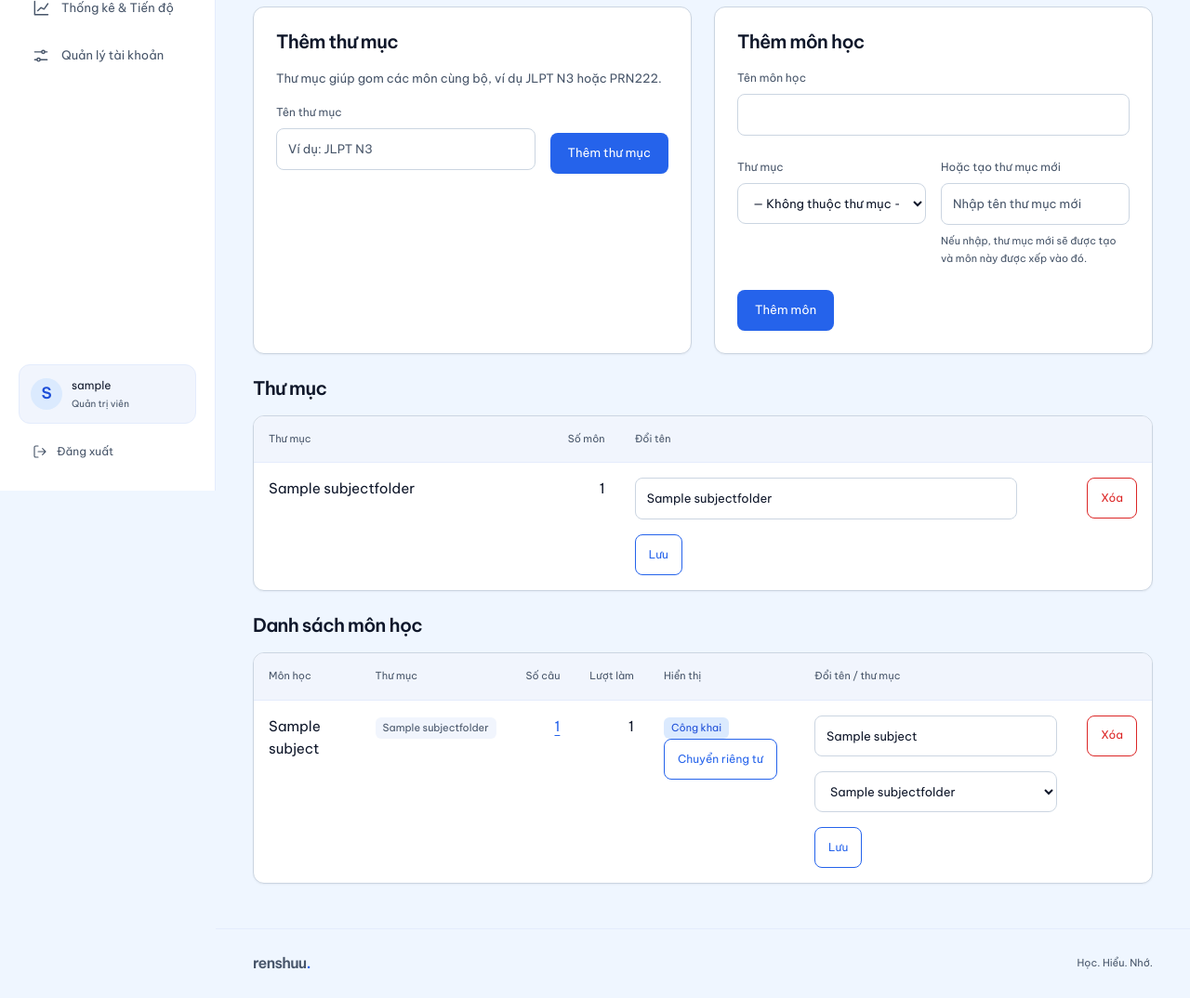
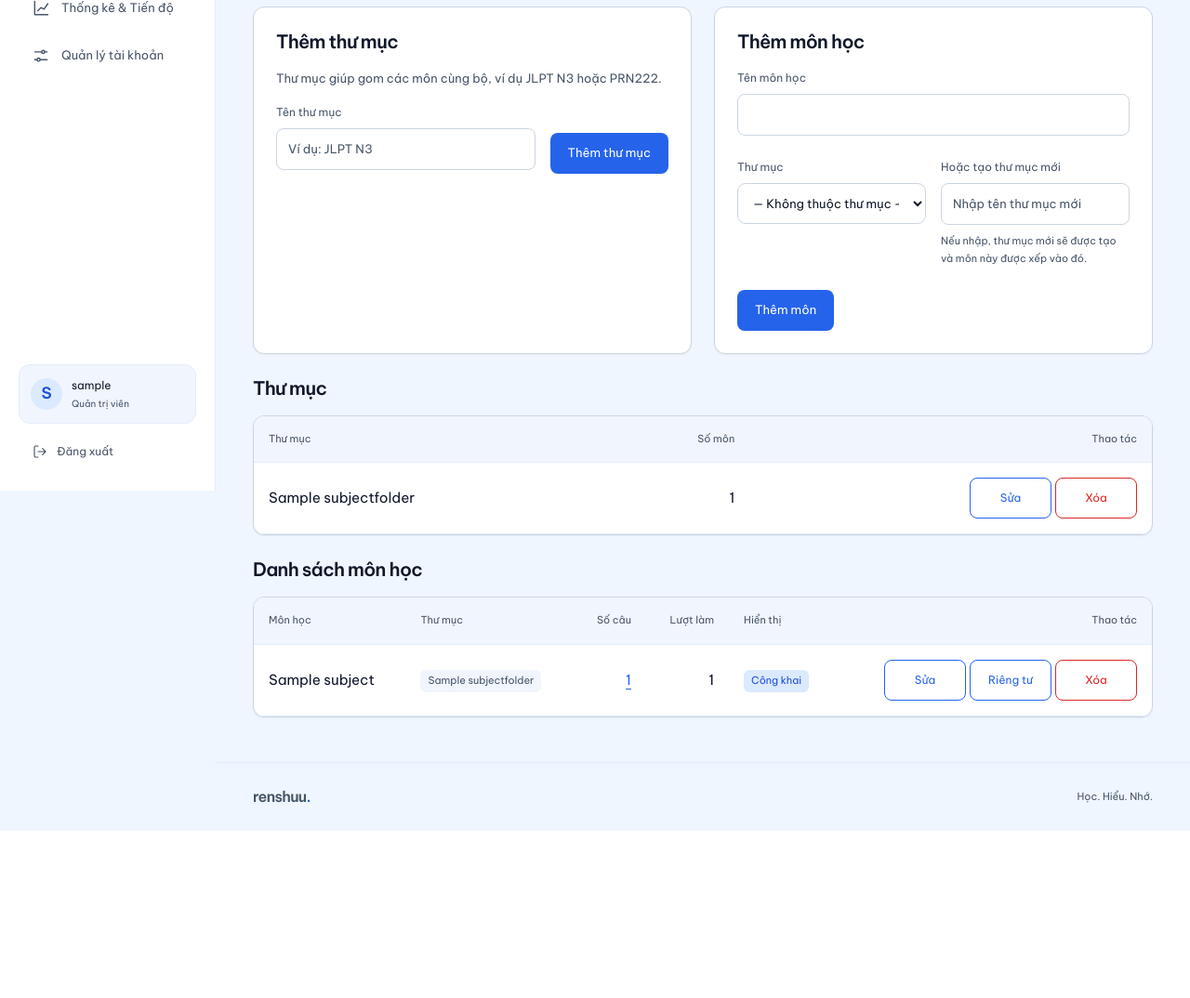
Before and after one commit to hung2101-fushiguro/Renshuu, an ASP.NET Core app: page /Content in a window 1280 px wide. Shown: the part 272-1346 px from the top of the page at 93% size. After the commit the page ends 1166 px from the top, so only its background shows below. Run offline with ASP.NET Core 8, Linux system fonts and the light colour scheme; a user stored in the database is signed in; empty tables hold one stand-in row (values such as "Sample post"); database files in the repository are not loaded.

Commit message:
dọn code debug, chỉnh bố cục trang Nội dung của tôi

```diff
--- a/Pages/Content/Index.cshtml
+++ b/Pages/Content/Index.cshtml
@@ -81,34 +81,46 @@
 else
 {
     <div class="table-wrap mb-lg">
-        <table class="table">
+        <table class="table content-table content-table-folders">
             <thead>
                 <tr>
                     <th scope="col">Thư mục</th>
                     <th scope="col" class="num">Số môn</th>
-                    <th scope="col">Đổi tên</th>
-                    <th scope="col"><span class="visually-hidden">Hành động</span></th>
+                    <th scope="col" class="col-actions">Thao tác</th>
                 </tr>
             </thead>
             <tbody>
                 @foreach (var folder in Model.Folders)
                 {
                     <tr>
-                        <td>@folder.Name</td>
+                        <td class="cell-name">@folder.Name</td>
                         <td class="num">@folder.SubjectCount</td>
-                        <td>
-                            <form method="post" asp-page-handler="RenameFolder" class="toolbar mb-0">
-                                <input type="hidden" name="id" value="@folder.Id" />
-                                <input type="text" name="name" value="@folder.Name" class="input" maxlength="200"
-                                       aria-label="Tên mới cho thư mục @folder.Name" />
-                                <button type="submit" class="btn btn-secondary btn-sm">Lưu</button>
-                            </form>
-                        </td>
-                        <td class="num">
-                            <form method="post" asp-page-handler="DeleteFolder" class="inline-form"
+                        <td class="col-actions">
+                            <div class="row-actions">
+                                <input class="row-edit-toggle visually-hidden" type="checkbox" id="edit-folder-@folder.Id"
+                                       aria-label="Mở form đổi tên thư mục @folder.Name" />
+                                <label class="btn btn-secondary btn-sm" for="edit-folder-@folder.Id">Sửa</label>
+                                <form method="post" asp-page-handler="DeleteFolder"
                                       onsubmit="return confirm('Xóa thư mục &quot;@folder.Name&quot;? Các môn bên trong sẽ được chuyển ra ngoài.');">
                                     <input type="hidden" name="id" value="@folder.Id" />
                                     <button type="submit" class="btn btn-danger btn-sm">Xóa</button>
+                                </form>
+                            </div>
+                        </td>
+                    </tr>
+                    <tr class="row-edit">
+                        <td colspan="3">
+                            <form method="post" asp-page-handler="RenameFolder" class="row-edit-form">
+                                <input type="hidden" name="id" value="@folder.Id" />
+                                <div class="field">
+                                    <label for="folder-name-@folder.Id">Tên thư mục</label>
+                                    <input id="folder-name-@folder.Id" type="text" name="name" value="@folder.Name"
+                                           class="input" maxlength="200" />
+                                </div>
+                                <div class="row-edit-actions">
+                                    <button type="submit" class="btn btn-primary btn-sm">Lưu</button>
+                                    <label class="btn btn-secondary btn-sm" for="edit-folder-@folder.Id">Hủy</label>
+                                </div>
                             </form>
                         </td>
                     </tr>
@@ -130,7 +142,7 @@ else
 else
 {
     <div class="table-wrap">
-        <table class="table">
+        <table class="table content-table content-table-subjects">
             <thead>
                 <tr>
                     <th scope="col">Môn học</th>
@@ -138,15 +150,14 @@ else
                     <th scope="col" class="num">Số câu</th>
                     <th scope="col" class="num">Lượt làm</th>
                     <th scope="col">Hiển thị</th>
-                    <th scope="col">Đổi tên / thư mục</th>
-                    <th scope="col"><span class="visually-hidden">Hành động</span></th>
+                    <th scope="col" class="col-actions">Thao tác</th>
                 </tr>
             </thead>
             <tbody>
                 @foreach (var subject in Model.Subjects)
                 {
                     <tr>
-                        <td>@subject.Name</td>
+                        <td class="cell-name">@subject.Name</td>
                         <td>
                             @if (subject.FolderName is not null)
                             {
@@ -165,33 +176,50 @@ else
                             <span class="badge @(subject.IsPublic ? "badge-primary" : "badge-muted")">
                                 @(subject.IsPublic ? "Công khai" : "Riêng tư")
                             </span>
-                            <form method="post" asp-page-handler="TogglePublic" class="inline-form mt-sm">
+                        </td>
+                        <td class="col-actions">
+                            <div class="row-actions">
+                                <input class="row-edit-toggle visually-hidden" type="checkbox" id="edit-subject-@subject.Id"
+                                       aria-label="Mở form sửa môn @subject.Name" />
+                                <label class="btn btn-secondary btn-sm" for="edit-subject-@subject.Id">Sửa</label>
+                                <form method="post" asp-page-handler="TogglePublic">
                                     <input type="hidden" name="id" value="@subject.Id" />
-                                <button type="submit" class="btn btn-secondary btn-sm">
-                                    @(subject.IsPublic ? "Chuyển riêng tư" : "Công khai")
+                                    <button type="submit" class="btn btn-secondary btn-sm"
+                                            title="@(subject.IsPublic ? $"Chuyển môn {subject.Name} về riêng tư" : $"Đặt môn {subject.Name} thành công khai")">
+                                        @(subject.IsPublic ? "Riêng tư" : "Công khai")
                                     </button>
                                 </form>
+                                <form method="post" asp-page-handler="Delete"
+                                      onsubmit="return confirm('Xóa môn &quot;@subject.Name&quot; và toàn bộ câu hỏi của môn này?');">
+                                    <input type="hidden" name="id" value="@subject.Id" />
+                                    <button type="submit" class="btn btn-danger btn-sm">Xóa</button>
+                                </form>
+                            </div>
                         </td>
-                        <td>
-                            <form method="post" asp-page-handler="Rename" class="toolbar mb-0">
+                    </tr>
+                    <tr class="row-edit">
+                        <td colspan="6">
+                            <form method="post" asp-page-handler="Rename" class="row-edit-form">
                                 <input type="hidden" name="EditId" value="@subject.Id" />
-                                <input type="text" name="EditName" value="@subject.Name" class="input" maxlength="200"
-                                       aria-label="Tên mới cho môn @subject.Name" />
-                                <select name="EditFolderId" class="input" aria-label="Thư mục cho môn @subject.Name">
+                                <div class="field">
+                                    <label for="subject-name-@subject.Id">Tên môn học</label>
+                                    <input id="subject-name-@subject.Id" type="text" name="EditName" value="@subject.Name"
+                                           class="input" maxlength="200" />
+                                </div>
+                                <div class="field">
+                                    <label for="subject-folder-@subject.Id">Thư mục</label>
+                                    <select id="subject-folder-@subject.Id" name="EditFolderId" class="input">
                                         <option value="">— Không thư mục —</option>
                                         @foreach (var folder in Model.Folders)
                                         {
                                             <option value="@folder.Id" selected="@(folder.Id == subject.FolderId)">@folder.Name</option>
                                         }
                                     </select>
-                                <button type="submit" class="btn btn-secondary btn-sm">Lưu</button>
-                            </form>
-                        </td>
-                        <td class="num">
-                            <form method="post" asp-page-handler="Delete" class="inline-form"
-                                  onsubmit="return confirm('Xóa môn &quot;@subject.Name&quot; và toàn bộ câu hỏi của môn này?');">
-                                <input type="hidden" name="id" value="@subject.Id" />
-                                <button type="submit" class="btn btn-danger btn-sm">Xóa</button>
+                                </div>
+                                <div class="row-edit-actions">
+                                    <button type="submit" class="btn btn-primary btn-sm">Lưu</button>
+                                    <label class="btn btn-secondary btn-sm" for="edit-subject-@subject.Id">Hủy</label>
+                                </div>
                             </form>
                         </td>
                     </tr>
--- a/wwwroot/css/site.css
+++ b/wwwroot/css/site.css
@@ -830,6 +830,96 @@ table.table {
     flex-wrap: wrap;
 }
 
+/* Content tables: one compact row per item, edit form opens as an extra row. */
+
+.content-table {
+    min-width: 560px;
+}
+
+.content-table-subjects {
+    min-width: 820px;
+}
+
+.content-table th,
+.content-table td {
+    vertical-align: middle;
+}
+
+.content-table .cell-name {
+    overflow-wrap: anywhere;
+}
+
+.content-table .col-actions {
+    text-align: right;
+    white-space: nowrap;
+}
+
+.row-actions {
+    display: flex;
+    align-items: center;
+    justify-content: flex-end;
+    gap: var(--space-xs);
+}
+
+.row-actions form {
+    display: flex;
+    margin: 0;
+}
+
+.row-actions .btn {
+    min-width: 88px;
+}
+
+.row-edit-toggle:checked + .btn {
+    background: var(--color-muted);
+    border-color: var(--color-border-strong);
+    color: var(--color-foreground);
+}
+
+.row-edit-toggle:focus-visible + .btn {
+    outline: 3px solid var(--color-ring);
+    outline-offset: 2px;
+}
+
+.row-edit {
+    display: none;
+}
+
+.table tr:has(.row-edit-toggle:checked) + .row-edit {
+    display: table-row;
+}
+
+.row-edit > td {
+    background: var(--color-muted);
+}
+
+.row-edit-form {
+    display: flex;
+    flex-wrap: wrap;
+    align-items: flex-end;
+    gap: var(--space-sm);
+}
+
+.row-edit-form .field {
+    flex: 1 1 220px;
+    min-width: 0;
+    margin: 0;
+}
+
+.row-edit-form .field label {
+    font-size: 0.85rem;
+}
+
+.row-edit-actions {
+    display: flex;
+    flex: none;
+    gap: var(--space-xs);
+}
+
+.row-edit-actions .btn {
+    min-width: 88px;
+}
+
 /* ==========================================================================
    Toolbar / pagination
    ========================================================================== */
```
Also changed, not shown: Pages/Admin/AccountDetail.cshtml.cs (+0 -19 lines). Lines whose indentation alone changed are shown as unchanged.
